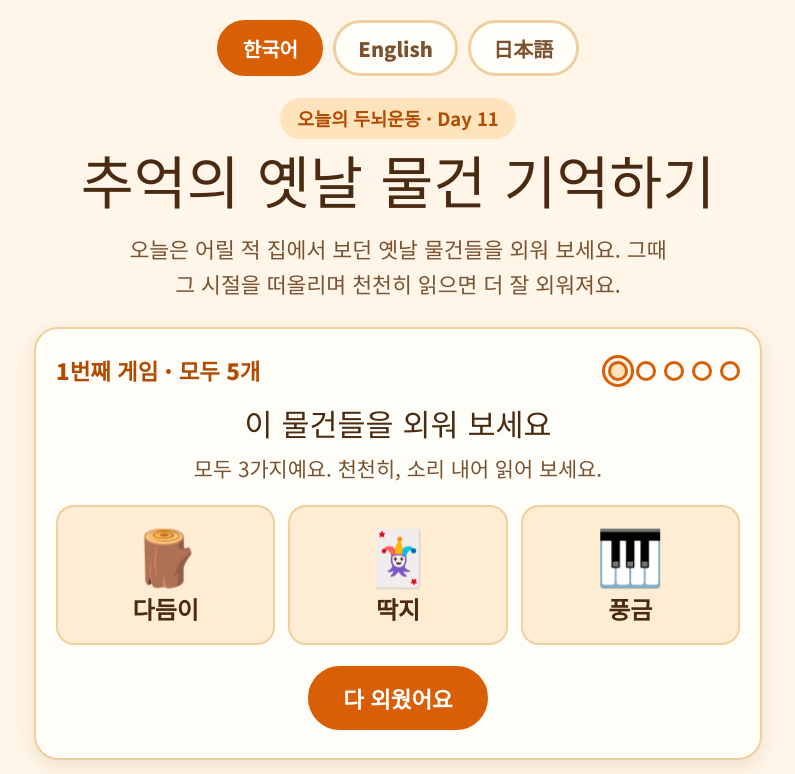
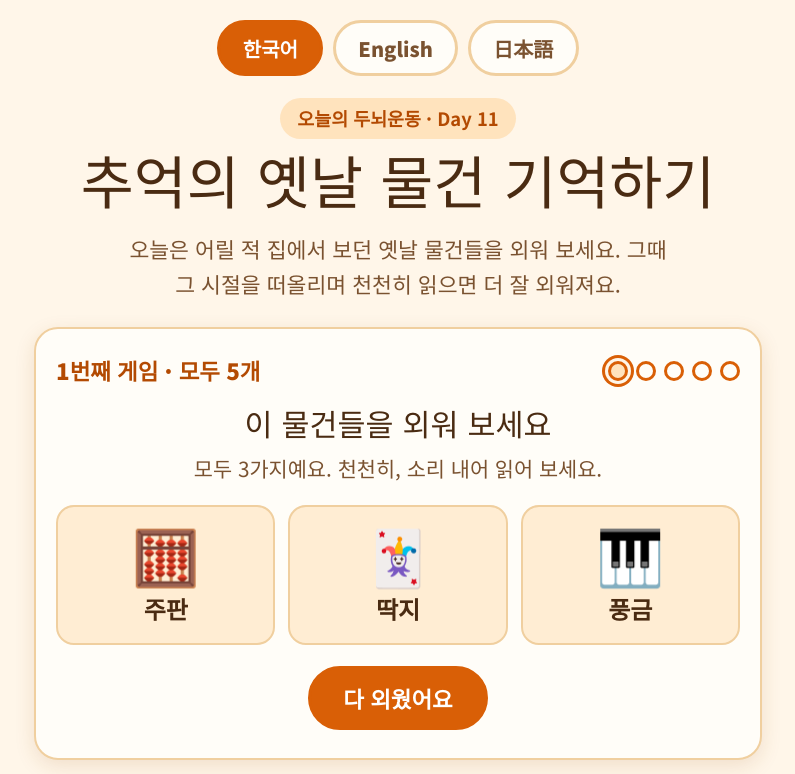
Before and after one commit to playground-brain/brain-exercise-games, a plain HTML site: page day-11.html in a window 1280 px wide. Shown: the top 774 px of the page, without its empty margins (242-1037 px from the left). Drawn offline with Linux system fonts and the light colour scheme.

Commit message:
Fix day-11 item emoji mismatches

```diff
--- a/day-11.html
+++ b/day-11.html
@@ -243,24 +243,24 @@
 
 /* ---------- item pool: 18 old things (id + emoji + names in 3 languages) ---------- */
 const ITEMS = [
-  { id: "t01", emoji: "🪨", ko: "연탄", en: "Coal Briquette", ja: "練炭" },
-  { id: "t02", emoji: "🪵", ko: "다듬이", en: "Fulling Block", ja: "砧" },
-  { id: "t03", emoji: "🗄️", ko: "자개장", en: "Mother-of-Pearl Chest", ja: "螺鈿の箪笥" },
+  { id: "t01", emoji: "⚫", ko: "연탄", en: "Coal Briquette", ja: "練炭" },
+  { id: "t02", emoji: "🧮", ko: "주판", en: "Abacus", ja: "そろばん" },
+  { id: "t03", emoji: "🪞", ko: "거울", en: "Mirror", ja: "鏡" },
   { id: "t04", emoji: "🎹", ko: "풍금", en: "Reed Organ", ja: "足踏みオルガン" },
   { id: "t05", emoji: "📺", ko: "흑백 텔레비전", en: "Black-and-White TV", ja: "白黒テレビ" },
-  { id: "t06", emoji: "🕯️", ko: "호롱불", en: "Oil Lamp", ja: "行灯" },
+  { id: "t06", emoji: "🪔", ko: "호롱불", en: "Oil Lamp", ja: "行灯" },
   { id: "t07", emoji: "🍲", ko: "가마솥", en: "Iron Cauldron", ja: "釜" },
-  { id: "t08", emoji: "🥣", ko: "절구", en: "Mortar", ja: "臼" },
+  { id: "t08", emoji: "🫖", ko: "주전자", en: "Teapot", ja: "急須" },
   { id: "t09", emoji: "🏺", ko: "물동이", en: "Water Jar", ja: "水瓶" },
-  { id: "t10", emoji: "👟", ko: "고무신", en: "Rubber Shoes", ja: "ゴム靴" },
+  { id: "t10", emoji: "🥿", ko: "고무신", en: "Rubber Shoes", ja: "ゴム靴" },
   { id: "t11", emoji: "🪁", ko: "연", en: "Kite", ja: "凧" },
   { id: "t12", emoji: "🌀", ko: "팽이", en: "Spinning Top", ja: "独楽" },
   { id: "t13", emoji: "🔮", ko: "구슬", en: "Marbles", ja: "ビー玉" },
   { id: "t14", emoji: "🃏", ko: "딱지", en: "Paper Tile", ja: "めんこ" },
-  { id: "t15", emoji: "⛏️", ko: "호미", en: "Hand Hoe", ja: "手鍬" },
-  { id: "t16", emoji: "🎒", ko: "지게", en: "A-Frame Carrier", ja: "ジゲ" },
-  { id: "t17", emoji: "🧵", ko: "재봉틀", en: "Sewing Machine", ja: "ミシン" },
-  { id: "t18", emoji: "🎁", ko: "보자기", en: "Wrapping Cloth", ja: "風呂敷" }
+  { id: "t15", emoji: "🪓", ko: "도끼", en: "Axe", ja: "斧" },
+  { id: "t16", emoji: "🧺", ko: "바구니", en: "Basket", ja: "かご" },
+  { id: "t17", emoji: "✂️", ko: "가위", en: "Scissors", ja: "はさみ" },
+  { id: "t18", emoji: "☂️", ko: "우산", en: "Umbrella", ja: "傘" }
 ];
 const ITEM_BY_ID = {};
 ITEMS.forEach(function (it) { ITEM_BY_ID[it.id] = it; });
```
